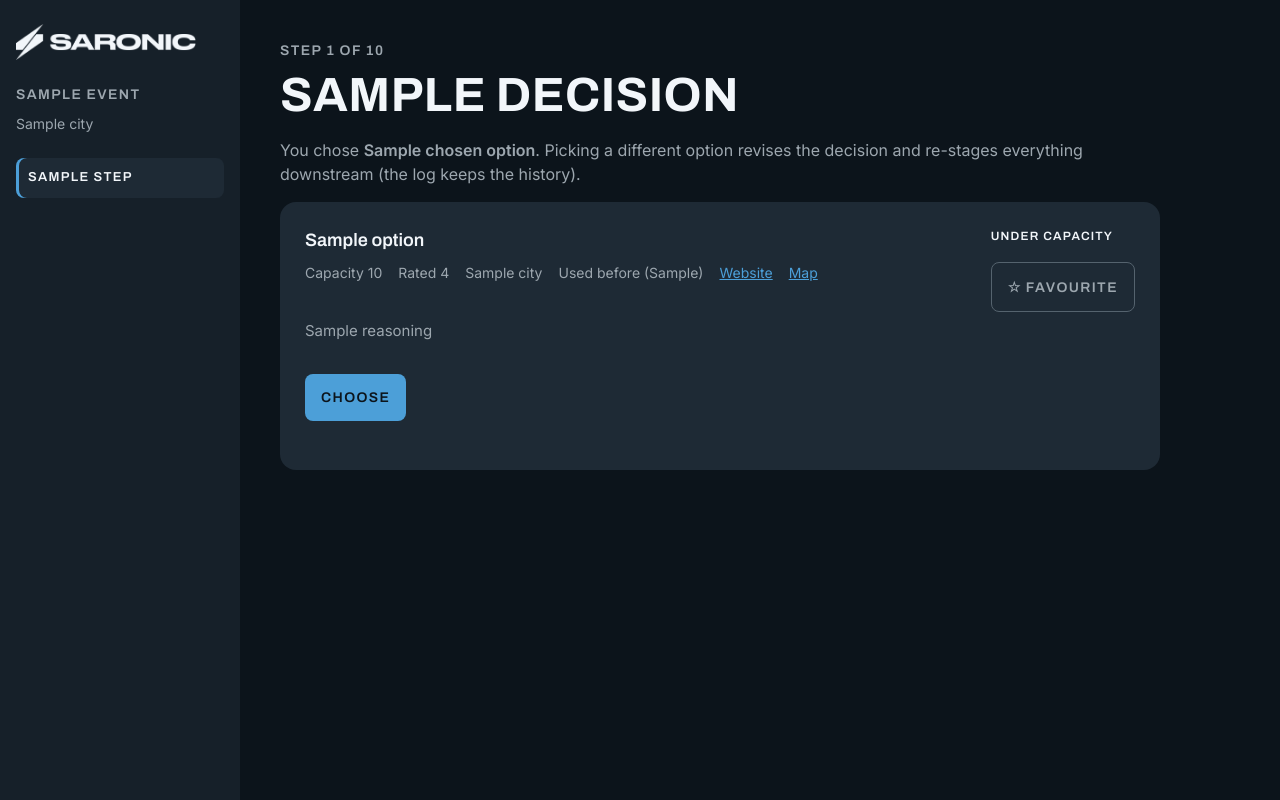
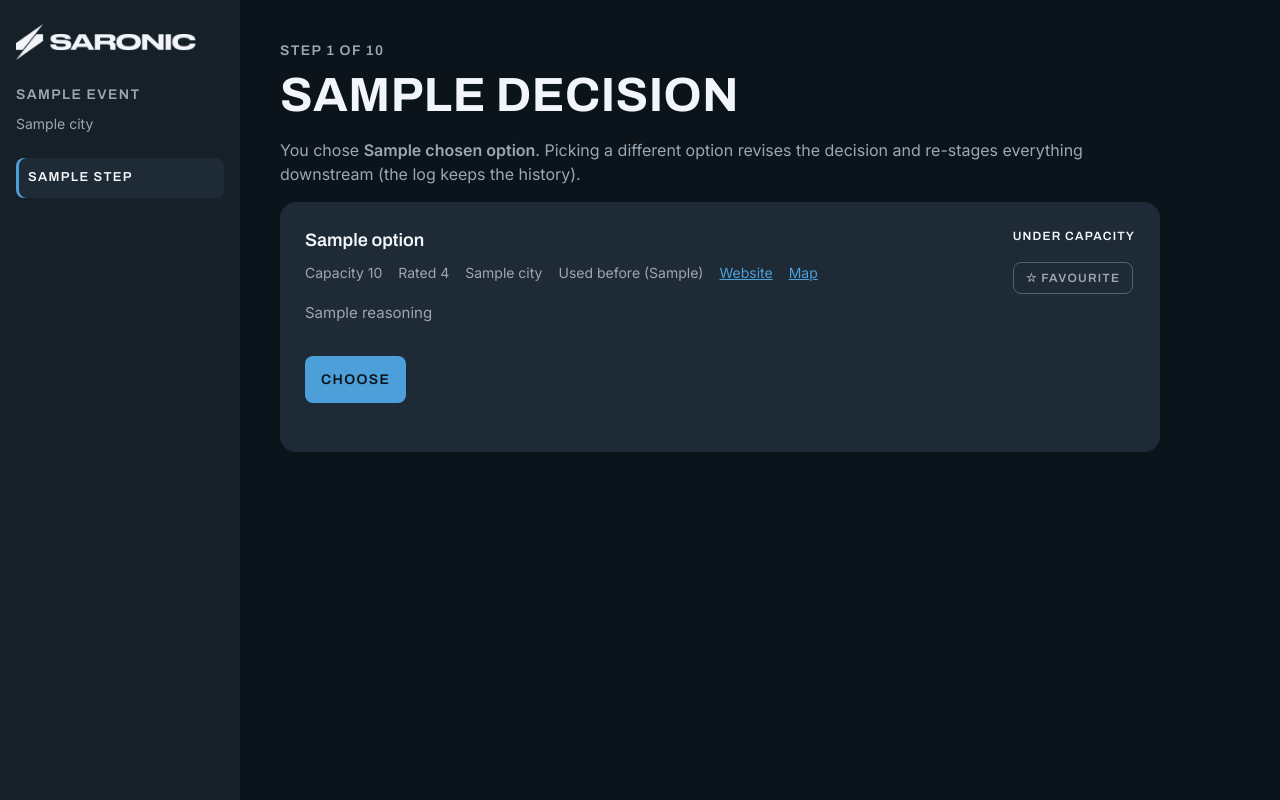
Before and after one commit to jfilipATX/saronic-event-project, a FastAPI app: template app/ui/templates/step.html in a window 1280 px wide. Run offline with FastAPI, Linux system fonts and the light colour scheme; the template is opened without the code that fills it: most values are stand-ins (such as "Sample title", 1, 10 or a date in 2020).

Commit message:
P2-3 design QA: compact favourite toggle, active state in signal blue

```diff
--- a/app/ui/static/theme.css
+++ b/app/ui/static/theme.css
@@ -102,6 +102,14 @@ h2 { font-size: 2rem; font-weight: 700; line-height: 1.15; margin: var(--space-l
 }
 .btn-quiet:hover { color: var(--color-neutral); border-color: var(--color-steel); }
 
+/* compact secondary action inside an option card (e.g. favourite toggle):
+   must not compete with the primary Choose button for visual weight */
+.option-card .btn-quiet {
+  padding: 8px 12px;
+  font-size: 0.75rem;
+}
+.option-card .btn-quiet.is-active { color: var(--color-tertiary); border-color: var(--color-tertiary); }
+
 /* ── option cards (venue / audience / event-type slates) ──── */
 .option-list { display: flex; flex-direction: column; gap: var(--space-md); margin: 0; padding: 0; list-style: none; }
 
--- a/app/ui/templates/partials/option_card.html
+++ b/app/ui/templates/partials/option_card.html
@@ -42,7 +42,7 @@
     <form method="post" action="/events/{{ event_id }}/venues/{{ option.data.venue_ref }}/favourite"
           class="favourite-form">
       <input type="hidden" name="on" value="{{ 0 if option.data.favourite else 1 }}">
-      <button class="btn-quiet" type="submit"
+      <button class="btn-quiet {% if option.data.favourite %}is-active{% endif %}" type="submit"
               title="{{ 'Remove from favourites' if option.data.favourite else 'Mark as a favourite' }}">
         {% if option.data.favourite %}★ Favourite{% else %}☆ Favourite{% endif %}
       </button>
```
